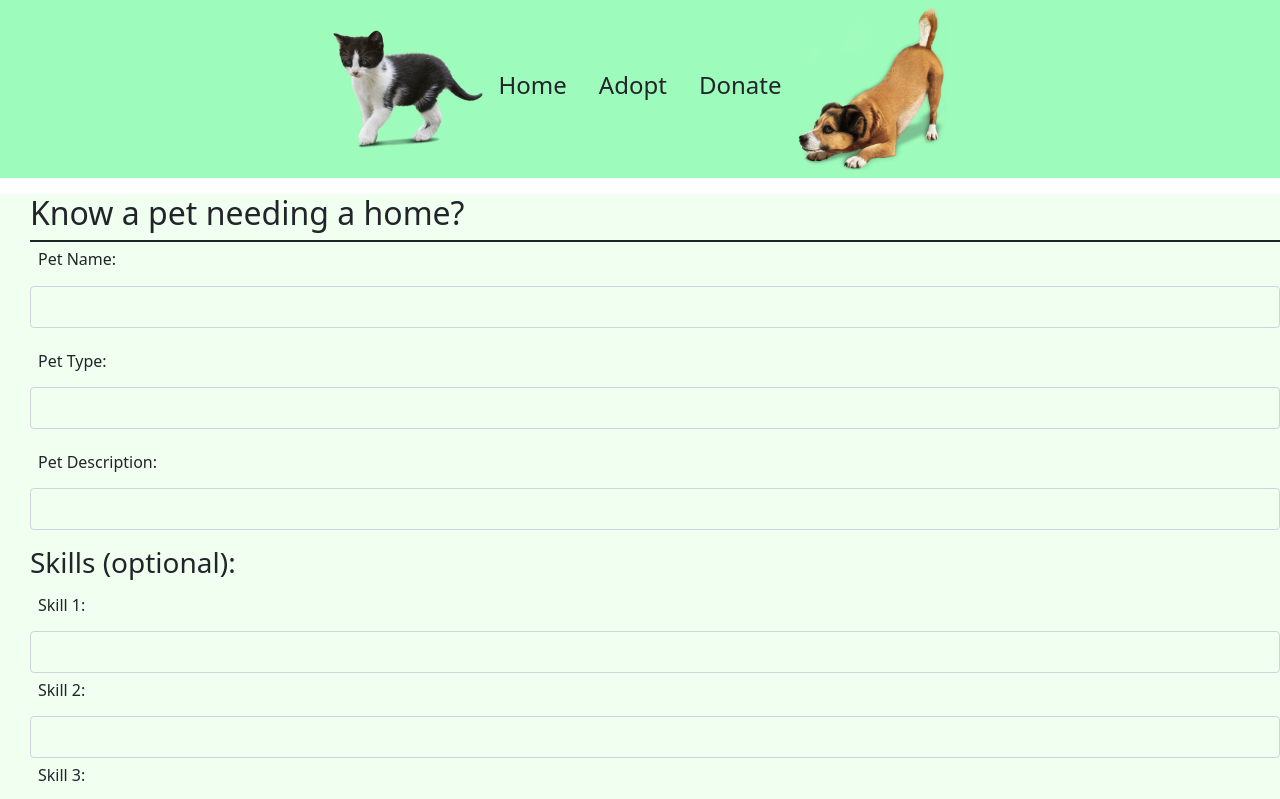
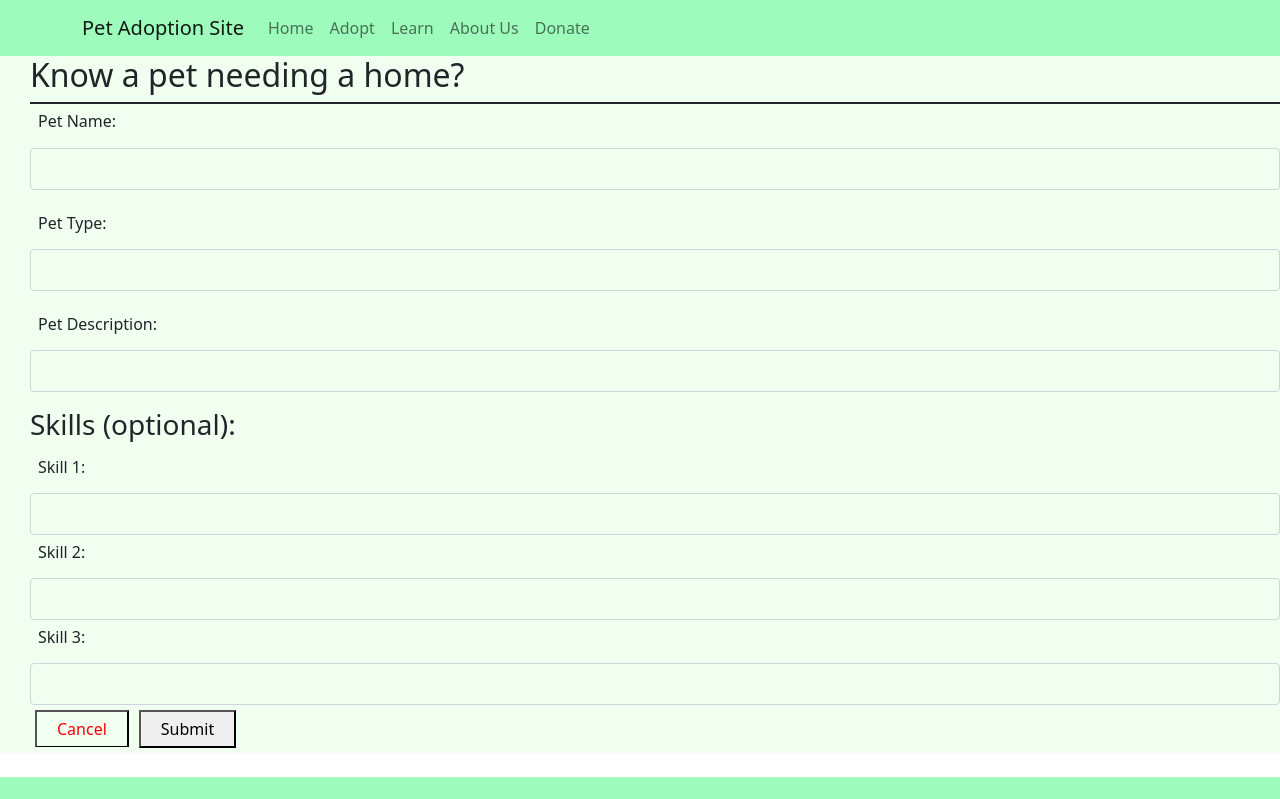
Before and after one commit to JamesArbogast/mern_pets_deployment, a React (Create React App) app in the folder client/: page /pets/new in a window 1280 px wide. Shown: the top 799 px of the page. Built offline with nearby package versions, Linux system fonts and the light colour scheme.

Commit message:
homepage updates

```diff
--- a/client/src/App.css
+++ b/client/src/App.css
@@ -80,7 +80,7 @@ th {
 }
 
 .color1 {
-  color: #9DFBBB;
+  background-color: #9DFBBB;
 }
 .color2 {
   color: #76CCB8;
--- a/client/src/App.js
+++ b/client/src/App.js
@@ -9,6 +9,7 @@ import Pet from './views/Pet';
 import NewPet from './views/NewPet';
 import EditPet from './views/EditPet';
 import 'bootstrap/dist/css/bootstrap.min.css';
+import {Navbar, Nav, NavDropdown, Container} from 'react-bootstrap'
 import Cat from '../src/Img/whitecat150.png';
 import Dog from '../src/Img/dog150.png';
 import Rabbit from '../src/Img/rabbit100.png';
@@ -16,25 +17,21 @@ import Rabbit from '../src/Img/rabbit100.png';
 function App() {
 	return (
 		<div>
-			<ul class="nav justify-content-center bcolor1 p-2 mb-3 d-flex align-items-center">
-				<img src={Cat} class="h-1 w-1" />
-				<li class="nav-item h4">
-					<a class="nav-link text-dark" href="/home">
-						Home
-					</a>
-				</li>
-				<li class="nav-item h4">
-					<a class="nav-link text-dark" href="#">
-						Adopt
-					</a>
-				</li>
-				<li class="nav-item h4">
-					<a class="nav-link text-dark" href="#">
-						Donate
-					</a>
-				</li>
-				<img src={Dog} class="h-1 w-1" />
-			</ul>
+    <Navbar collapseOnSelect expand="lg" className="color1">
+      <Container>
+      <Navbar.Brand href="#home">Pet Adoption Site</Navbar.Brand>
+      <Navbar.Toggle aria-controls="responsive-navbar-nav" />
+      <Navbar.Collapse id="responsive-navbar-nav">
+        <Nav className="me-auto">
+          <Nav.Link href="#features">Home</Nav.Link>
+          <Nav.Link href="#pricing">Adopt</Nav.Link>
+          <Nav.Link href="#pricing">Learn</Nav.Link>
+          <Nav.Link href="#pricing">About Us</Nav.Link>
+          <Nav.Link href="#pricing">Donate</Nav.Link>
+        </Nav>
+      </Navbar.Collapse>
+      </Container>
+    </Navbar>
 			<Router>
 				<Pets path="/pets" />
 				<Home path="/home" />
--- a/client/src/views/HomePage.js
+++ b/client/src/views/HomePage.js
@@ -2,51 +2,67 @@ import React, { useEffect, useState, Component } from 'react';
 import axios from 'axios';
 import { Link, navigate } from '@reach/router';
 import '../App.css';
-import Carousel from 'react-bootstrap/Carousel';
+import Cat from '../Img/cat_sillouette.png'
+import {Carousel, Image, Col, Container, Row} from 'react-bootstrap';
 export class Home extends Component {
 	render() {
 		return (
 			<div>
-				<div class="container-fluid">
-					<div className="row title" style={{ marginBottom: '20px' }}>
-						<div class="col-sm-12 btn btn-warning">
-							How To Use Bootstrap Carousel In ReactJS
-						</div>
-					</div>
-				</div>
 				<div className="container-fluid">
-					<Carousel interval={2000} keyboard={false} pauseOnHover={true}>
-						<Carousel.Item style={{ height: '300px' }}>
+					<Carousel interval={5000} keyboard={false} pauseOnHover={true} className="w-100">
+						<Carousel.Item style={{ height: '600px'}}>
 							<img
-								style={{ height: '300px' }}
+								style={{ height: '600px' }}
 								className="d-block w-100"
 								src={'assets/img/banner1.png'}
 							/>
 							<Carousel.Caption>
-								<h3>First Demo </h3>
+								<h3>Search</h3>
 							</Carousel.Caption>
 						</Carousel.Item>
-						<Carousel.Item style={{ height: '300px' }}>
+						<Carousel.Item style={{ height: '600px' }}>
 							<img
-								style={{ height: '300px' }}
+								style={{ height: '600px' }}
 								className="d-block w-100"
 								src={'assets/img/banner2.png'}
 							/>
 							<Carousel.Caption>
-								<h3>Second Demo</h3>
+								<h3>Meet</h3>
 							</Carousel.Caption>
 						</Carousel.Item>
-						<Carousel.Item style={{ height: '300px' }}>
+						<Carousel.Item style={{ height: '600px' }}>
 							<img
-								style={{ height: '300px' }}
+								style={{ height: '600px' }}
 								className="d-block w-100"
 								src={'assets/img/banner3.png'}
 							/>
 							<Carousel.Caption>
-								<h3>Third Demo</h3>
+								<h3>Adopt</h3>
 							</Carousel.Caption>
 						</Carousel.Item>
 					</Carousel>
+					<Container className="d-flex justify-content-around">
+					<Row>
+						<Col xs={6} md={4}>
+						<img
+								style={{ height: '200px', width: '175px', margin: '50px'}}
+								src={Cat}
+							/>
+						</Col>
+						<Col xs={6} md={4}>
+						<img
+								style={{ height: '200px', width: '175px', margin: '50px'}}
+								src={Cat}
+							/>
+						</Col>
+						<Col xs={6} md={4}>
+						<img
+								style={{ height: '200px', width: '175px', margin: '50px'}}
+								src={Cat}
+							/>
+						</Col>
+					</Row>
+				</Container>
 				</div>
 			</div>
 		);
--- a/client/src/views/Pets.js
+++ b/client/src/views/Pets.js
@@ -26,7 +26,7 @@ const Home = (props) => {
 			.then((res) => {
 				// At this point it is deleted from DB but we need to cause a re-render to remove it from the page.
 				const filteredPets = pets.filter((pet) => {
-					return pet._id !== deletedId;
+					return pet._id == deletedId;
 				});
 
 				setPets(filteredPets);
```
Also changed, not shown: client/src/Img/cat_sillouette.png (added), client/src/Img/doggo_banner.jpeg (added).
